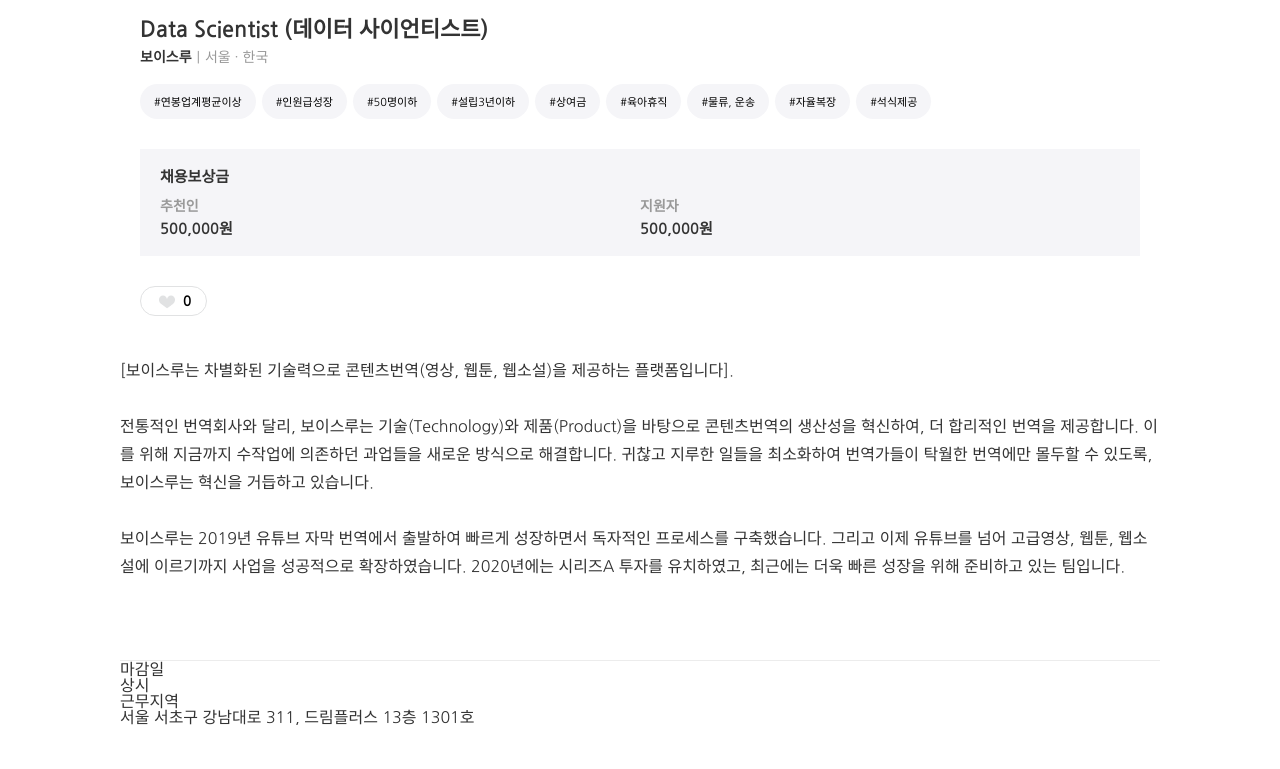
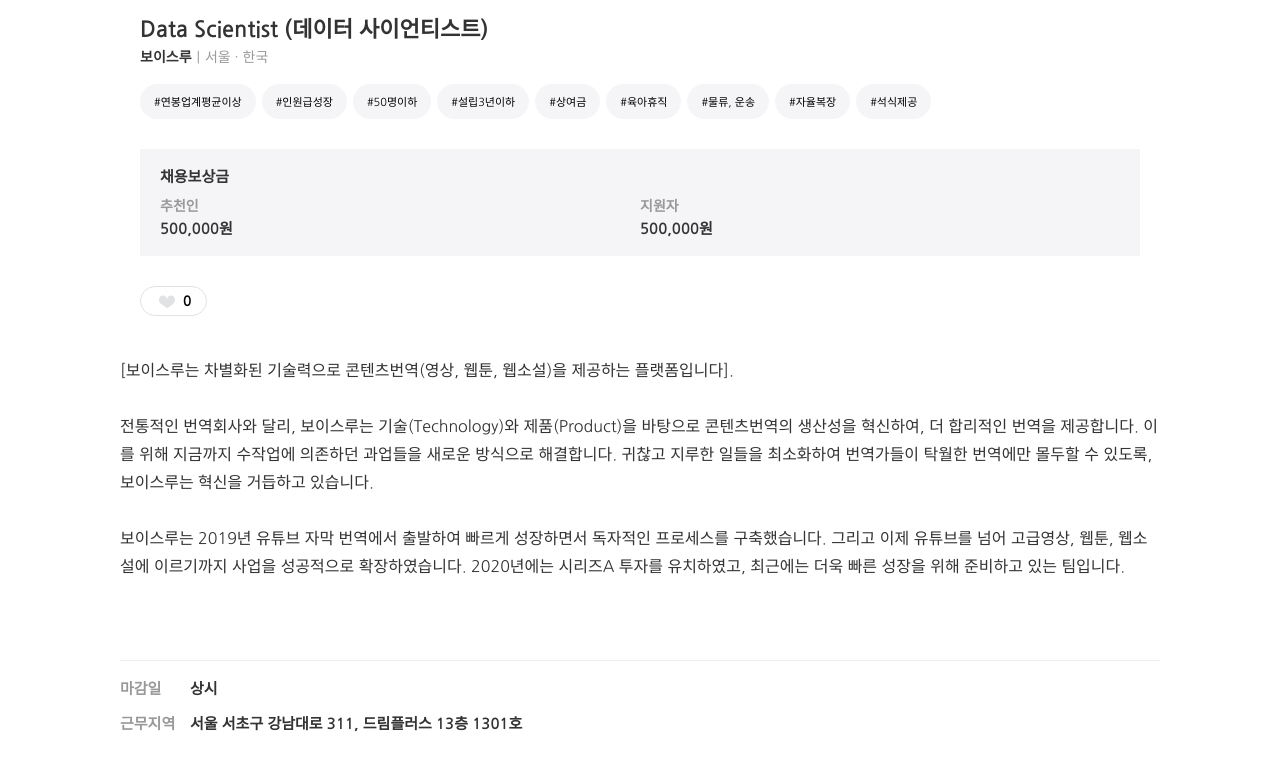
Before and after one commit to hanghae99-Wanted-Clone-Coding/Wanted-Client-Application, a React (Create React App) app: page /opening/1 in a window 1280 px wide. Shown: the part 1024-1793 px from the top of the page. Before the commit the page ends 1749 px from the top, so only its background shows below. Built offline with nearby package versions, Linux system fonts and the light colour scheme.

Commit message:
💄  OpeningBody 스타일 적용

```diff
--- a/src/components/OpeningBody.js
+++ b/src/components/OpeningBody.js
@@ -1,6 +1,7 @@
 import React from "react";
-import styled from "styled-components";
+import styled, { css } from "styled-components";
 import MainText from "../elements/MainText";
+import { flex } from "../mixin";
 
 const OpeningBody = (props) => {
   const showMainText = () => {
@@ -30,13 +31,17 @@
     <section>
       <MainTextBox>{showMainText()}</MainTextBox>
 
-      <dl>
-        <dt>마감일</dt>
-        <dd>상시</dd>
+      <List>
+        <DescBox>
+          <DescTitle>마감일</DescTitle>
+          <DescText>상시</DescText>
+        </DescBox>
 
-        <dt>근무지역</dt>
-        <dd>서울 서초구 강남대로 311, 드림플러스 13층 1301호</dd>
-      </dl>
+        <DescBox>
+          <DescTitle>근무지역</DescTitle>
+          <DescText>서울 서초구 강남대로 311, 드림플러스 13층 1301호</DescText>
+        </DescBox>
+      </List>
     </section>
   );
 };
@@ -51,4 +56,28 @@
   }
 `;
 
+const List = styled.dl`
+  padding: 20px 0;
+`;
+
+const DescBox = styled.div`
+  ${flex};
+  margin-bottom: 20px;
+`;
+
+const Desc = css`
+  font-size: 15px;
+  font-weight: 600;
+`;
+
+const DescTitle = styled.dt`
+  ${Desc};
+  width: 70px;
+  color: ${({ theme }) => theme.colors.lightGray};
+`;
+
+const DescText = styled.dd`
+  ${Desc};
+`;
+
 export default OpeningBody;
```
